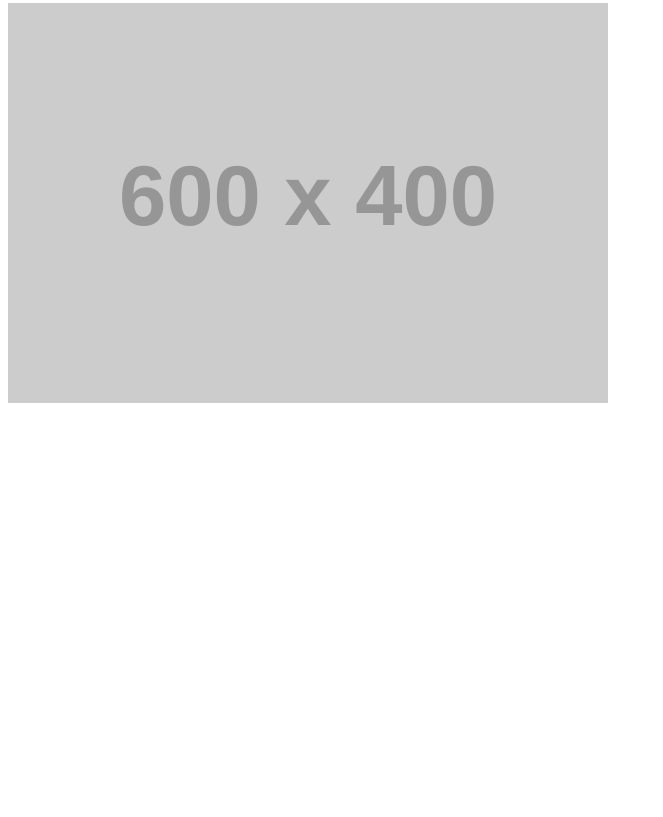
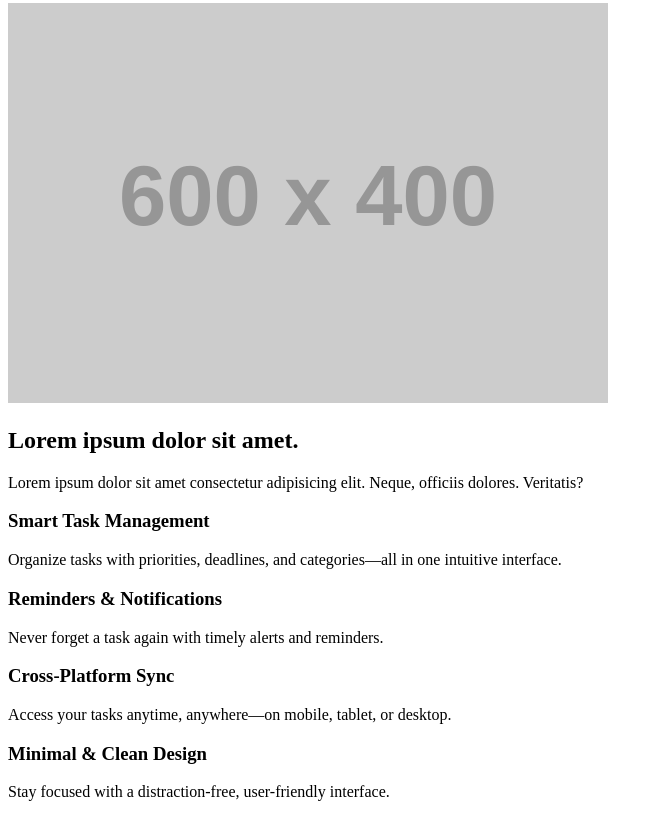
Before and after one commit to haymanotkefyalew/Begize-todo-app, a plain HTML site: page src/index.html in a window 1280 px wide. Shown: the part 344-1161 px from the top of the page, without its empty margins (0-663 px from the left). Before the commit the page ends 800 px from the top, so only its background shows below. Drawn offline with Linux system fonts and the light colour scheme; placeholder pictures from the web are drawn by us.

Commit message:
Feat: add the content of the features section

```diff
--- a/src/index.html
+++ b/src/index.html
@@ -41,7 +41,41 @@
             class="hero-img"
           />
         </section>
-        <section class="features-section"></section>
+        <section class="features-section">
+          <h2 class="features-heading">Lorem ipsum dolor sit amet.</h2>
+          <p class="features-text">
+            Lorem ipsum dolor sit amet consectetur adipisicing elit. Neque,
+            officiis dolores. Veritatis?
+          </p>
+          <div class="cards">
+            <div class="card card1">
+              <h3 class="card-heading">Smart Task Management</h3>
+              <p class="card-text">
+                Organize tasks with priorities, deadlines, and categories—all in
+                one intuitive interface.
+              </p>
+            </div>
+            <div class="card card2">
+              <h3 class="card-heading">Reminders & Notifications</h3>
+              <p class="card-text">
+                Never forget a task again with timely alerts and reminders.
+              </p>
+            </div>
+            <div class="card card3">
+              <h3 class="card-heading">Cross-Platform Sync</h3>
+              <p class="card-text">
+                Access your tasks anytime, anywhere—on mobile, tablet, or
+                desktop.
+              </p>
+            </div>
+            <div class="card card4">
+              <h3 class="card-heading">Minimal & Clean Design</h3>
+              <p class="card-text">
+                Stay focused with a distraction-free, user-friendly interface.
+              </p>
+            </div>
+          </div>
+        </section>
         <section class="contact-section"></section>
         <section class="cta-section"></section>
       </main>
```
